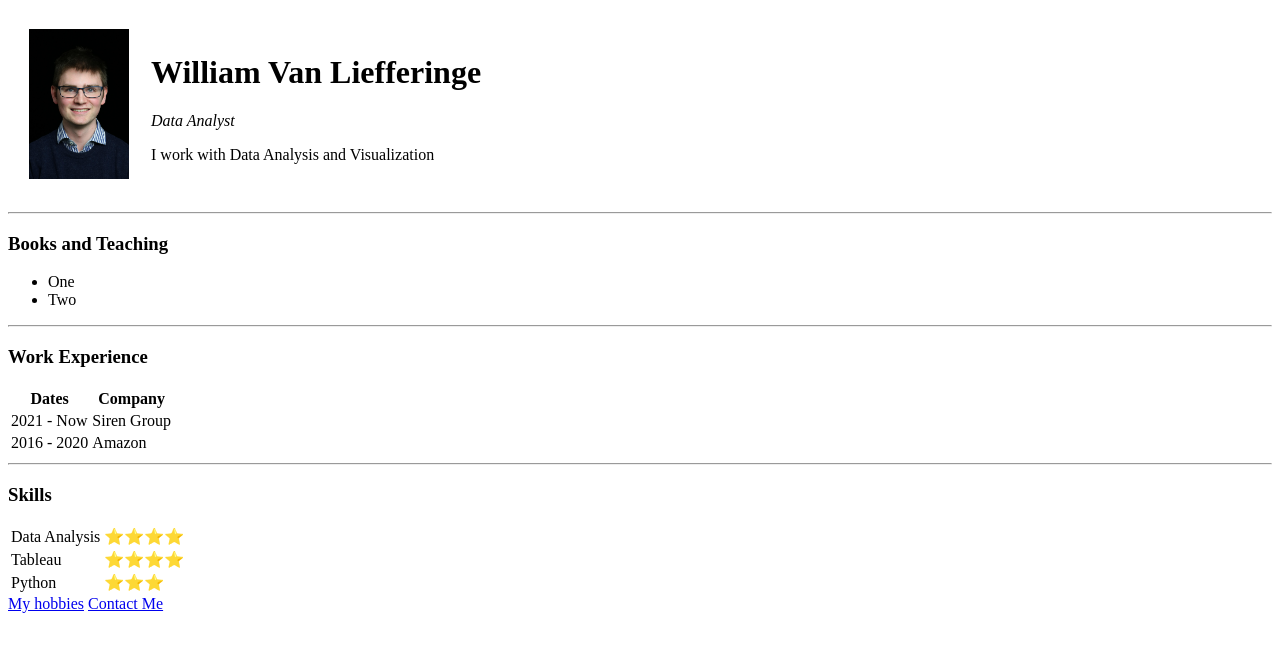
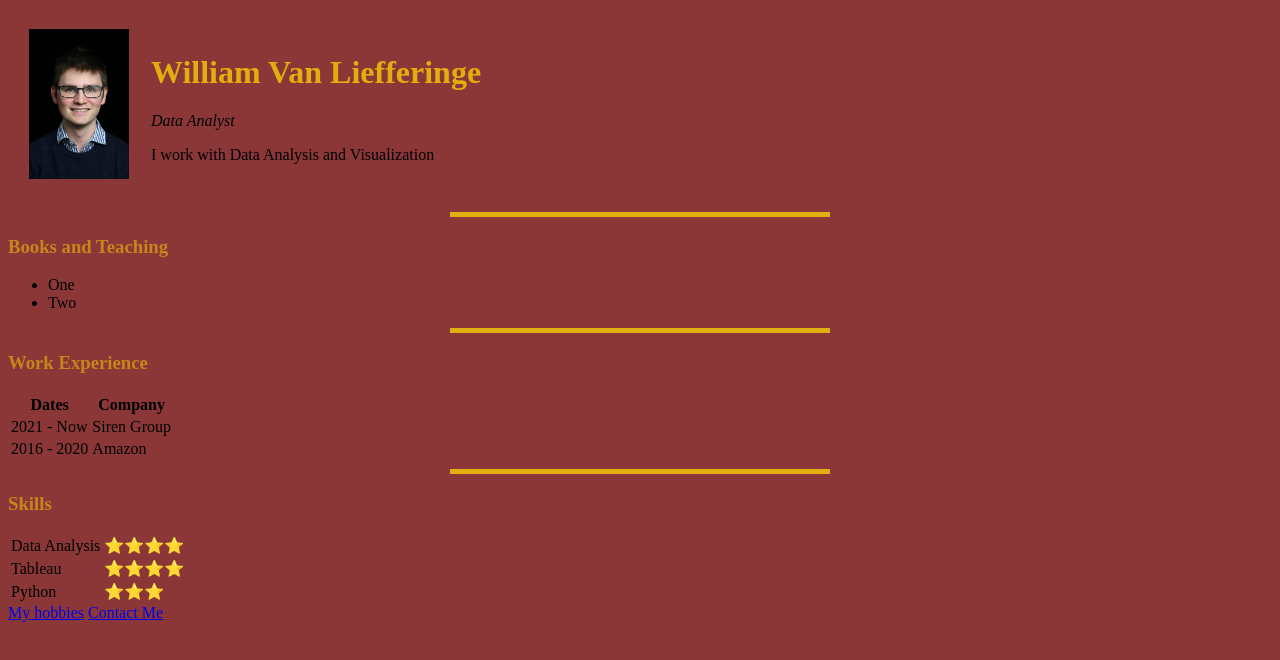
Before and after one commit to wvanlief/cv, a plain HTML site: page index.html in a window 1280 px wide. Drawn offline with Linux system fonts and the light colour scheme.

Commit message:
Add files via upload

```diff
--- /dev/null
+++ b/css/styles.css
@@ -0,0 +1,19 @@
+
+            body {
+                background-color: rgba(127, 33, 34, 0.9);
+                } /* #7F2122 */
+
+            hr {
+                background-color: rgba(255,215,0,0.75);
+                border-style: none;
+                height: 5px;
+                width: 30%;
+                }
+
+            h1 {
+                color: rgba(255,215,0,0.75)
+                }
+
+            h3 {
+                color: rgba(255,215,0,0.5)
+                }
--- a/index.html
+++ b/index.html
@@ -6,7 +6,10 @@
               content="width=device-width, user-scalable=no, initial-scale=1.0, maximum-scale=1.0, minimum-scale=1.0">
         <meta http-equiv="X-UA-Compatible" content="ie=edge">
         <title>William's Personal Site</title>
+        <link rel="stylesheet" href="css/styles.css">
     </head>
+
+
     <body>
         <table cellspacing="20">
 
```
Also changed, not shown: contact-me.html (+1 -0 lines).
